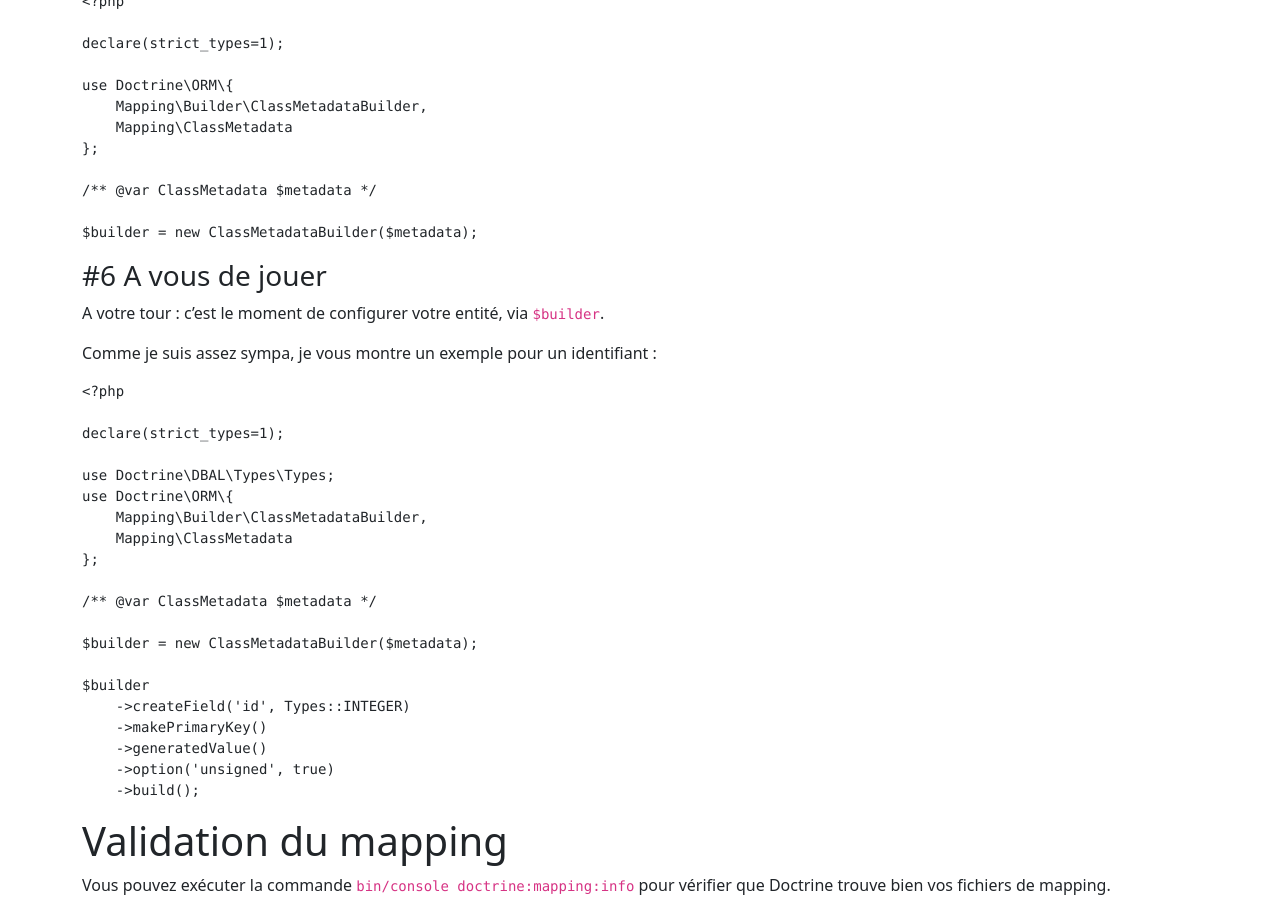
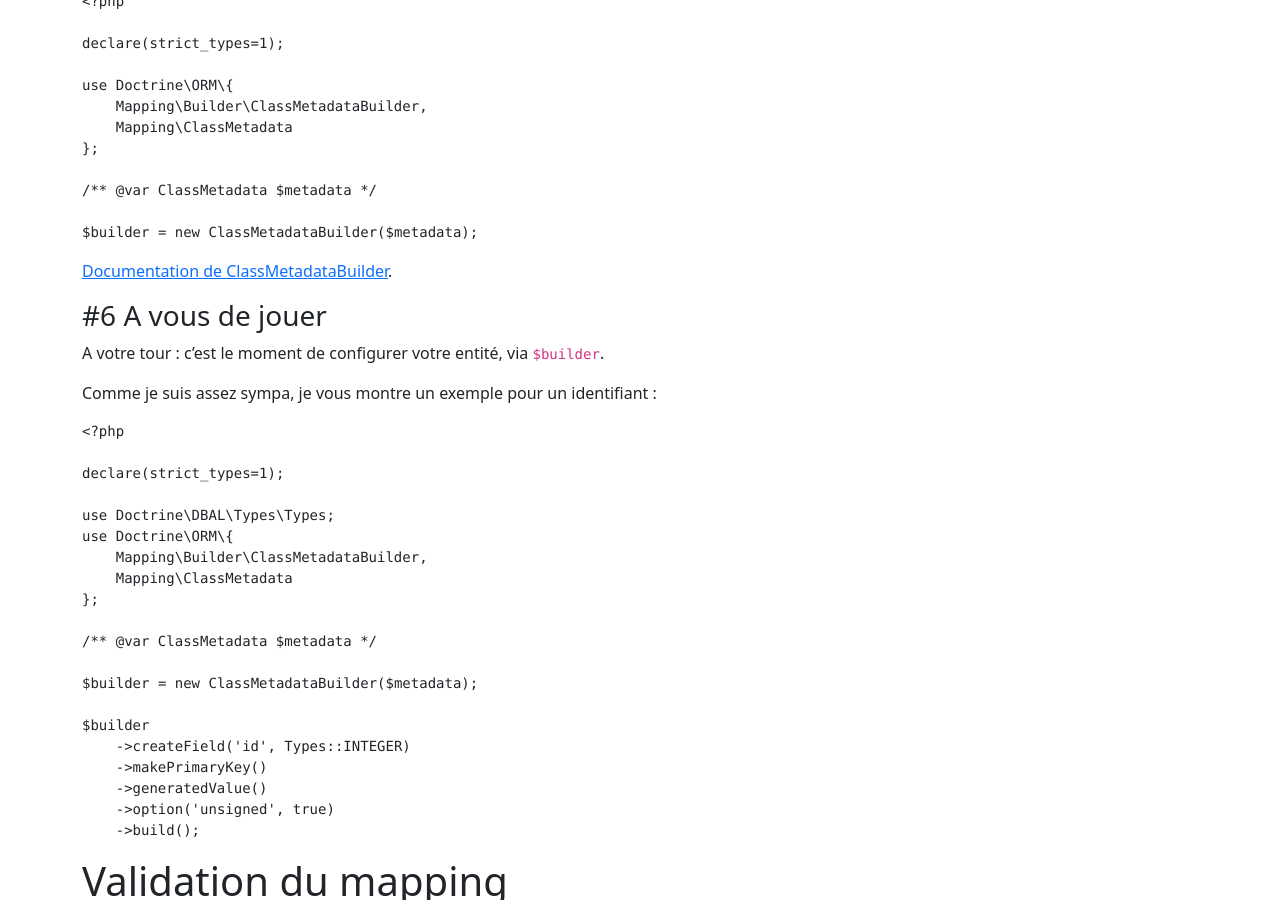
Before and after one commit to steevanb/php6.io, a Jekyll site: the page built from docs/symfony/php-configuration-doctrine-mapping.md, in a window 1280 px wide and 900 px high, scrolled down 1967 px. Built offline with Jekyll 4.4.1, drawn with Linux system fonts in a browser that asks for light colours; our own code applies the rules of GitHub Pages for plain Markdown files.

Commit message:
Lien vers la documentation officielle

````diff
--- a/docs/symfony/php-configuration-doctrine-mapping.md
+++ b/docs/symfony/php-configuration-doctrine-mapping.md
@@ -114,6 +114,8 @@ use Doctrine\ORM\{
 $builder = new ClassMetadataBuilder($metadata);
 ```
 
+[Documentation de ClassMetadataBuilder](https://www.doctrine-project.org/projects/doctrine-orm/en/3.1/reference/php-mapping.html).
+
 ### #6 A vous de jouer
 
 A votre tour : c'est le moment de configurer votre entité, via `$builder`.
````
